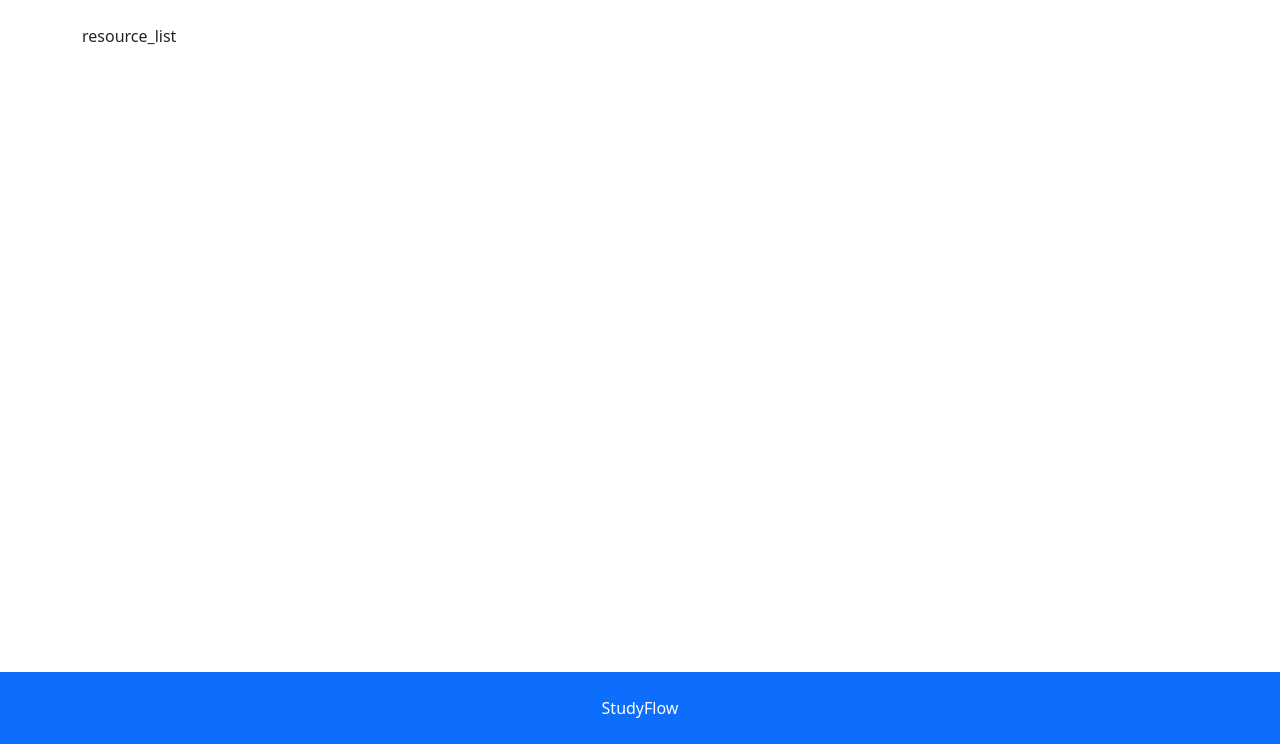
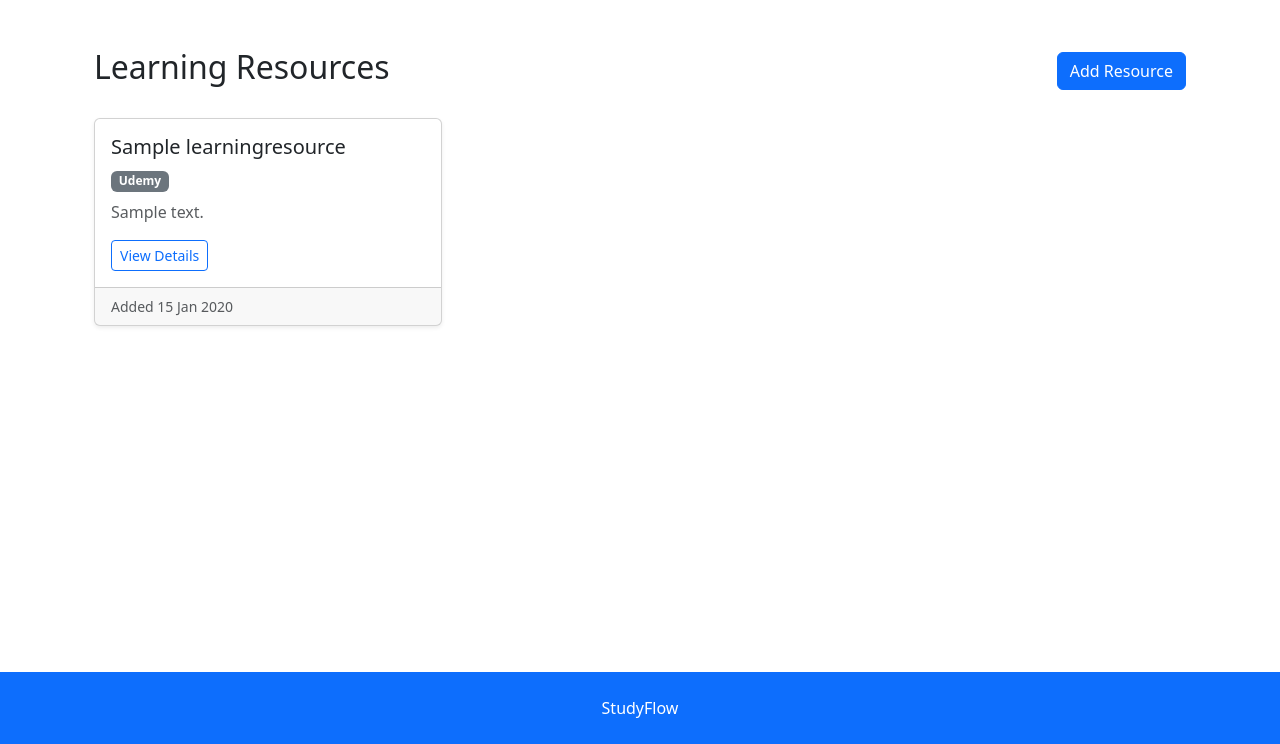
Before and after one commit to samiul40/studyflow, a Django app: page /learning/ in a window 1280 px wide. Shown: the part 56-800 px from the top of the page. Run offline with Django 5.2, Linux system fonts and the light colour scheme; a user stored in the database is signed in; tables that the repository leaves empty hold one stand-in row (values such as "Sample post"); some libraries are stand-ins or nearby versions.

Commit message:
updated template for resource_list

```diff
--- a/web/learning/templates/resources/resource_list.html
+++ b/web/learning/templates/resources/resource_list.html
@@ -1,4 +1,70 @@
 {% extends "base.html" %}
+
+{% block title %}
+Learning Resources
+{% endblock %}
+
 {% block content %}
-<p>resource_list</p>
-{% endblock %}Ì
+<div class="container mt-4">
+
+    <div class="d-flex justify-content-between align-items-center mb-4">
+        <h2>Learning Resources</h2>
+
+        <a href="{% url 'resources:resource_create' %}" class="btn btn-primary">
+            Add Resource
+        </a>
+    </div>
+
+    {% if resources %}
+    <div class="row">
+        {% for resource in resources %}
+        <div class="col-md-4 mb-4">
+
+            <div class="card h-100 shadow-sm">
+                <div class="card-body">
+
+                    <h5 class="card-title">
+                        {{ resource.title }}
+                    </h5>
+
+                    <span class="badge bg-secondary mb-2">
+                        {{ resource.get_resource_type_display }}
+                    </span>
+
+                    {% if resource.description %}
+                    <p class="card-text text-muted">
+                        {{ resource.description|truncatewords:20 }}
+                    </p>
+                    {% endif %}
+
+                    <a href="{{ resource.get_absolute_url }}"
+                        class="btn btn-sm btn-outline-primary">
+                        View Details
+                    </a>
+
+                </div>
+
+                <div class="card-footer text-muted small">
+                    Added {{ resource.created_at|date:"d M Y" }}
+                </div>
+            </div>
+
+        </div>
+        {% endfor %}
+    </div>
+
+    {% else %}
+
+    <div class="text-center mt-5">
+        <h4>No resources yet</h4>
+        <p class="text-muted">Start tracking your learning resources.</p>
+
+        <a href="{% url 'resources:resource_create' %}" class="btn btn-primary">
+            Add your first resource
+        </a>
+    </div>
+
+    {% endif %}
+
+</div>
+{% endblock %}
```
